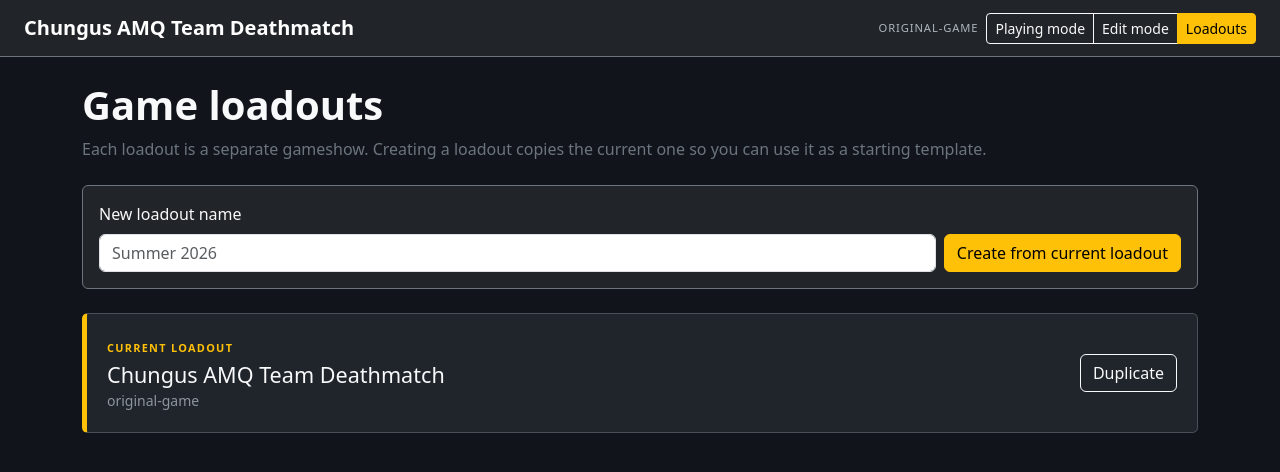
After one commit to Lord-Grond/amq-team-deathmatch, a Flask app: page /loadouts in a window 1280 px wide. The commit adds this page. Shown: the top 472 px of the page. Run offline with Flask 3, Linux system fonts and the light colour scheme.

Commit message:
Add reusable game loadouts

```diff
--- a/app.py
+++ b/app.py
@@ -1,6 +1,7 @@
 from __future__ import annotations
 
 import json
+import re
 from pathlib import Path
 from uuid import uuid4
 
@@ -10,6 +11,8 @@ from werkzeug.utils import secure_filename
 
 BASE_DIR = Path(__file__).resolve().parent
 DATA_FILE = BASE_DIR / "data" / "game.json"
+LOADOUT_DIR = BASE_DIR / "data" / "loadouts"
+ACTIVE_LOADOUT_FILE = BASE_DIR / "data" / "active_loadout.txt"
 UPLOAD_DIR = BASE_DIR / "static" / "uploads"
 ALLOWED_AUDIO = {"mp3", "wav", "ogg", "m4a", "aac", "flac"}
 ALLOWED_IMAGES = {"png", "jpg", "jpeg", "gif", "webp"}
@@ -18,9 +21,7 @@ app = Flask(__name__)
 app.config["MAX_CONTENT_LENGTH"] = 100 * 1024 * 1024
 
 
-def load_game() -> dict:
-    with DATA_FILE.open("r", encoding="utf-8") as file:
-        game = json.load(file)
+def normalize_game(game: dict) -> dict:
     for category in game["categories"]:
         category.setdefault("explanation", "Add a short explanation for this category in edit mode.")
         category.setdefault("image_url", "")
@@ -32,12 +33,135 @@ def load_game() -> dict:
     return game
 
 
-def save_game(game: dict) -> None:
-    DATA_FILE.parent.mkdir(parents=True, exist_ok=True)
-    temporary = DATA_FILE.with_suffix(".tmp")
+def write_json(path: Path, game: dict) -> None:
+    path.parent.mkdir(parents=True, exist_ok=True)
+    temporary = path.with_suffix(".tmp")
     with temporary.open("w", encoding="utf-8") as file:
         json.dump(game, file, indent=2, ensure_ascii=False)
-    temporary.replace(DATA_FILE)
+    temporary.replace(path)
+
+
+def ensure_loadout_storage() -> None:
+    LOADOUT_DIR.mkdir(parents=True, exist_ok=True)
+    loadout_files = sorted(LOADOUT_DIR.glob("*.json"))
+    if not loadout_files:
+        with DATA_FILE.open("r", encoding="utf-8") as file:
+            legacy_game = normalize_game(json.load(file))
+        first_path = LOADOUT_DIR / "original-game.json"
+        write_json(first_path, legacy_game)
+        loadout_files = [first_path]
+    active_key = ACTIVE_LOADOUT_FILE.read_text(encoding="utf-8").strip() if ACTIVE_LOADOUT_FILE.exists() else ""
+    if not active_key or not (LOADOUT_DIR / f"{active_key}.json").is_file():
+        ACTIVE_LOADOUT_FILE.write_text(loadout_files[0].stem, encoding="utf-8")
+
+
+def active_loadout_key() -> str:
+    ensure_loadout_storage()
+    return ACTIVE_LOADOUT_FILE.read_text(encoding="utf-8").strip()
+
+
+def loadout_path(key: str) -> Path:
+    if not re.fullmatch(r"[a-z0-9][a-z0-9-]{0,79}", key):
+        abort(404)
+    path = LOADOUT_DIR / f"{key}.json"
+    if not path.is_file():
+        abort(404)
+    return path
+
+
+def load_game() -> dict:
+    with loadout_path(active_loadout_key()).open("r", encoding="utf-8") as file:
+        return normalize_game(json.load(file))
+
+
+def save_game(game: dict) -> None:
+    write_json(loadout_path(active_loadout_key()), game)
+
+
+def list_loadouts() -> list[dict]:
+    ensure_loadout_storage()
+    active = active_loadout_key()
+    loadouts = []
+    for path in sorted(LOADOUT_DIR.glob("*.json")):
+        try:
+            with path.open("r", encoding="utf-8") as file:
+                game = normalize_game(json.load(file))
+            loadouts.append({"key": path.stem, "title": game.get("title", path.stem), "active": path.stem == active})
+        except (json.JSONDecodeError, OSError):
+            continue
+    return loadouts
+
+
+def reset_play_state(game: dict) -> None:
+    for category in game["categories"]:
+        category["picked"] = False
+        category["scores"] = [0, 0]
+    for team in game["teams"]:
+        team["score"] = 0
+
+
+def unique_loadout_key(title: str) -> str:
+    base = re.sub(r"[^a-z0-9]+", "-", title.lower()).strip("-")[:60] or "new-loadout"
+    candidate = base
+    number = 2
+    while (LOADOUT_DIR / f"{candidate}.json").exists():
+        candidate = f"{base}-{number}"
+        number += 1
+    return candidate
+
+
+@app.context_processor
+def loadout_context():
+    return {"active_loadout_key": active_loadout_key()}
+
+
+@app.get("/loadouts")
+def loadouts():
+    return render_template("loadouts.html", game=load_game(), loadouts=list_loadouts(), mode="loadouts")
+
+
+@app.post("/loadouts/create")
+def create_loadout():
+    title = request.form.get("title", "").strip() or "New Game"
+    game = json.loads(json.dumps(load_game()))
+    game["title"] = title
+    reset_play_state(game)
+    key = unique_loadout_key(title)
+    write_json(LOADOUT_DIR / f"{key}.json", game)
+    ACTIVE_LOADOUT_FILE.write_text(key, encoding="utf-8")
+    return redirect(url_for("edit_board"))
+
+
+@app.post("/loadouts/<key>/activate")
+def activate_loadout(key: str):
+    loadout_path(key)
+    ACTIVE_LOADOUT_FILE.write_text(key, encoding="utf-8")
+    return redirect(url_for("board"))
+
+
+@app.post("/loadouts/<key>/duplicate")
+def duplicate_loadout(key: str):
+    with loadout_path(key).open("r", encoding="utf-8") as file:
+        game = normalize_game(json.load(file))
+    game["title"] = f"{game['title']} Copy"
+    reset_play_state(game)
+    new_key = unique_loadout_key(game["title"])
+    write_json(LOADOUT_DIR / f"{new_key}.json", game)
+    ACTIVE_LOADOUT_FILE.write_text(new_key, encoding="utf-8")
+    return redirect(url_for("edit_board"))
+
+
+@app.post("/loadouts/<key>/delete")
+def delete_loadout(key: str):
+    path = loadout_path(key)
+    remaining = [item for item in LOADOUT_DIR.glob("*.json") if item != path]
+    if not remaining:
+        abort(400, description="At least one loadout must remain")
+    was_active = key == active_loadout_key()
+    path.unlink()
+    if was_active:
+        ACTIVE_LOADOUT_FILE.write_text(sorted(remaining)[0].stem, encoding="utf-8")
+    return redirect(url_for("loadouts"))
 
 
 def get_category(game: dict, category_id: int) -> dict:
@@ -128,11 +252,7 @@ def complete_category(category_id: int):
 @app.post("/reset-board")
 def reset_board():
     game = load_game()
-    for category in game["categories"]:
-        category["picked"] = False
-        category["scores"] = [0, 0]
-    for team in game["teams"]:
-        team["score"] = 0
+    reset_play_state(game)
     save_game(game)
     return redirect(url_for("board"))
 
--- a/static/styles.css
+++ b/static/styles.css
@@ -1,5 +1,6 @@
 :root { --board-blue:#1f3f6c; --board-red:#a52a2a; --gold:#ffc107; }
 body { background:#11151b; color:#f8f9fa; min-height:100vh; }
+.active-loadout { color:#adb5bd; font-size:.7rem; letter-spacing:.08em; text-transform:uppercase; }
 .board-page { max-width:1400px; }
 .difficulty-board { display:grid; grid-template-columns:repeat(4,1fr); border-top:3px solid #080808; border-left:3px solid #080808; }
 .difficulty-column { border-right:3px solid #080808; }
@@ -44,5 +45,14 @@ body { background:#11151b; color:#f8f9fa; min-height:100vh; }
 .edit-image-preview { max-width:280px; max-height:180px; object-fit:contain; border:1px solid #6c757d; }
 .sample-picker { background:#222831; border:1px solid #495057; border-radius:.35rem; }
 .slide-footer { border-top:2px solid rgba(255,255,255,.3); padding-top:20px; }
+.loadout-list { display:grid; gap:12px; }
+.loadout-card { display:flex; align-items:center; justify-content:space-between; gap:20px; padding:20px; background:#20252c; border:1px solid #495057; border-left:5px solid #495057; border-radius:.35rem; }
+.loadout-card.current { border-left-color:var(--gold); }
+.loadout-card span { color:var(--gold); font-size:.68rem; font-weight:700; letter-spacing:.12em; }
+.loadout-card h2 { margin:4px 0 0; font-size:1.35rem; }
+.loadout-card small { color:#8d959d; }
+.loadout-actions { display:flex; gap:8px; flex-wrap:wrap; }
+.loadout-actions form { margin:0; }
 @media(max-width:900px){.difficulty-board{grid-template-columns:repeat(2,1fr)}.difficulty-column:nth-child(2){border-right:3px solid #080808}.category-tile{min-height:120px}.slide-page{padding:22px}.navbar-brand{font-size:1rem}.slide-header{align-items:flex-start;flex-wrap:wrap;gap:12px}.slide-header h1{font-size:1.2rem}.category-scorebar{order:3;width:100%}.category-team-score{flex:1;min-width:0}.slide-header>.text-end{margin-left:auto}}
 @media(max-width:520px){.difficulty-board{grid-template-columns:1fr}.difficulty-column{border-right:3px solid #080808}.difficulty-edit-label{width:78px;flex-basis:78px}.list-group-item{flex-wrap:wrap}.list-group-item .form-control{width:calc(100% - 95px)}}
+@media(max-width:650px){.loadout-card{align-items:flex-start;flex-direction:column}.navbar{gap:10px}.navbar-brand{width:100%}.navbar .d-flex{width:100%}.navbar .btn-group{width:100%}.navbar .btn{flex:1}}
--- a/templates/base.html
+++ b/templates/base.html
@@ -10,9 +10,13 @@
 <body>
   <nav class="navbar navbar-dark bg-dark border-bottom border-secondary px-4">
     <a class="navbar-brand fw-bold" href="{{ url_for('board') }}">{{ game.title }}</a>
-    <div class="btn-group" role="group" aria-label="Application mode">
-      <a class="btn btn-sm {{ 'btn-warning' if mode == 'play' else 'btn-outline-light' }}" href="{{ url_for('board') }}">Playing mode</a>
-      <a class="btn btn-sm {{ 'btn-warning' if mode == 'edit' else 'btn-outline-light' }}" href="{{ url_for('edit_board') }}">Edit mode</a>
+    <div class="d-flex gap-2 align-items-center">
+      <span class="active-loadout d-none d-lg-inline">{{ active_loadout_key }}</span>
+      <div class="btn-group" role="group" aria-label="Application mode">
+        <a class="btn btn-sm {{ 'btn-warning' if mode == 'play' else 'btn-outline-light' }}" href="{{ url_for('board') }}">Playing mode</a>
+        <a class="btn btn-sm {{ 'btn-warning' if mode == 'edit' else 'btn-outline-light' }}" href="{{ url_for('edit_board') }}">Edit mode</a>
+        <a class="btn btn-sm {{ 'btn-warning' if mode == 'loadouts' else 'btn-outline-light' }}" href="{{ url_for('loadouts') }}">Loadouts</a>
+      </div>
     </div>
   </nav>
   {% block content %}{% endblock %}
--- /dev/null
+++ b/templates/loadouts.html
@@ -0,0 +1,24 @@
+{% extends "base.html" %}
+{% block content %}
+<main class="container py-4 loadouts-page">
+  <div class="mb-4"><h1 class="fw-bold">Game loadouts</h1><p class="text-secondary">Each loadout is a separate gameshow. Creating a loadout copies the current one so you can use it as a starting template.</p></div>
+  <section class="card bg-dark text-light border-secondary mb-4"><div class="card-body">
+    <form action="{{ url_for('create_loadout') }}" method="post" class="row g-2 align-items-end">
+      <div class="col-md"><label class="form-label">New loadout name</label><input class="form-control" name="title" placeholder="Summer 2026" required></div>
+      <div class="col-md-auto"><button class="btn btn-warning">Create from current loadout</button></div>
+    </form>
+  </div></section>
+  <div class="loadout-list">
+    {% for loadout in loadouts %}
+      <article class="loadout-card {{ 'current' if loadout.active }}">
+        <div><span>{{ 'CURRENT LOADOUT' if loadout.active else 'SAVED LOADOUT' }}</span><h2>{{ loadout.title }}</h2><small>{{ loadout.key }}</small></div>
+        <div class="loadout-actions">
+          {% if not loadout.active %}<form action="{{ url_for('activate_loadout', key=loadout.key) }}" method="post"><button class="btn btn-warning">Use loadout</button></form>{% endif %}
+          <form action="{{ url_for('duplicate_loadout', key=loadout.key) }}" method="post"><button class="btn btn-outline-light">Duplicate</button></form>
+          {% if loadouts|length > 1 %}<form action="{{ url_for('delete_loadout', key=loadout.key) }}" method="post" onsubmit="return confirm('Delete this loadout?')"><button class="btn btn-outline-danger">Delete</button></form>{% endif %}
+        </div>
+      </article>
+    {% endfor %}
+  </div>
+</main>
+{% endblock %}
```
Also changed, not shown: README.md, 1 other file.
